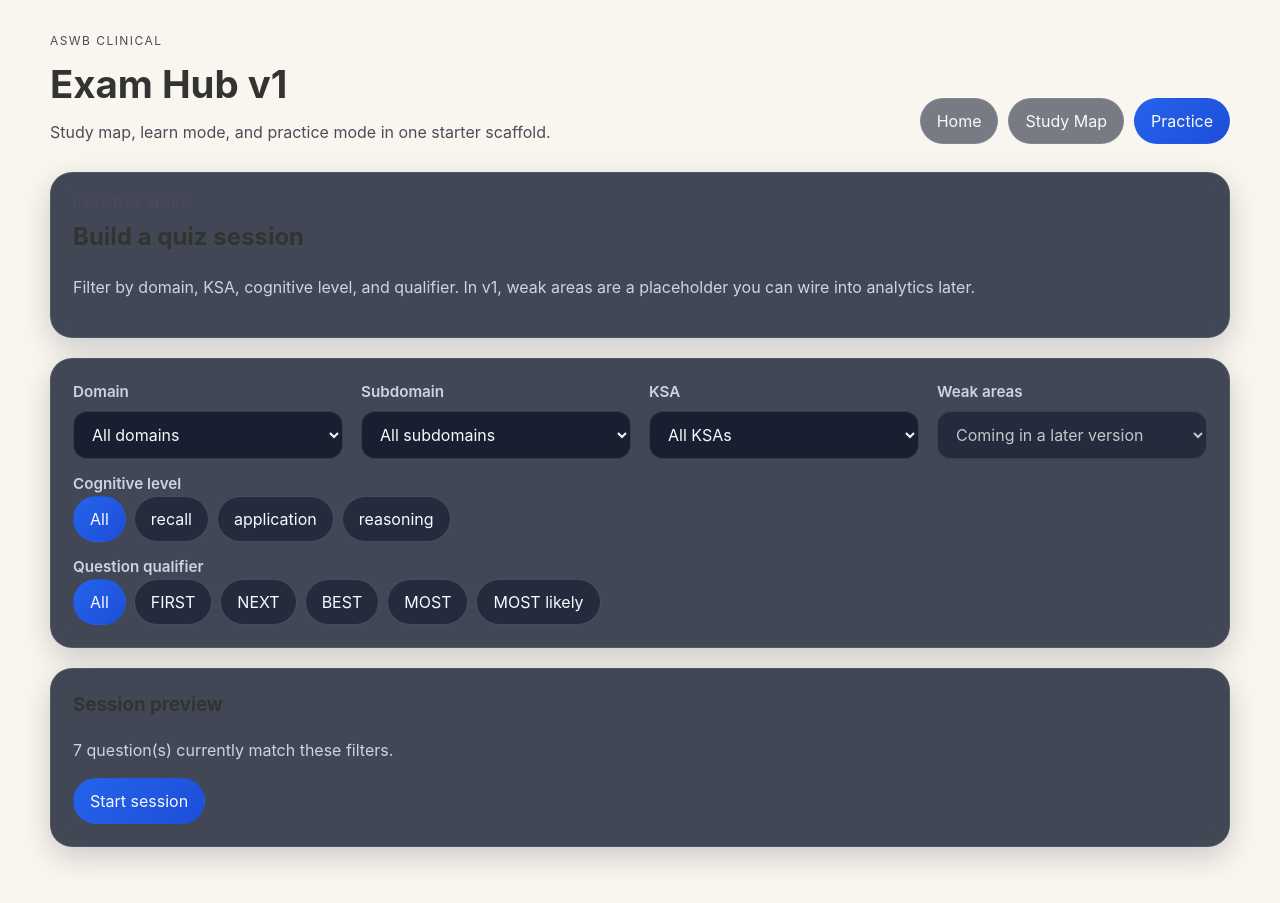
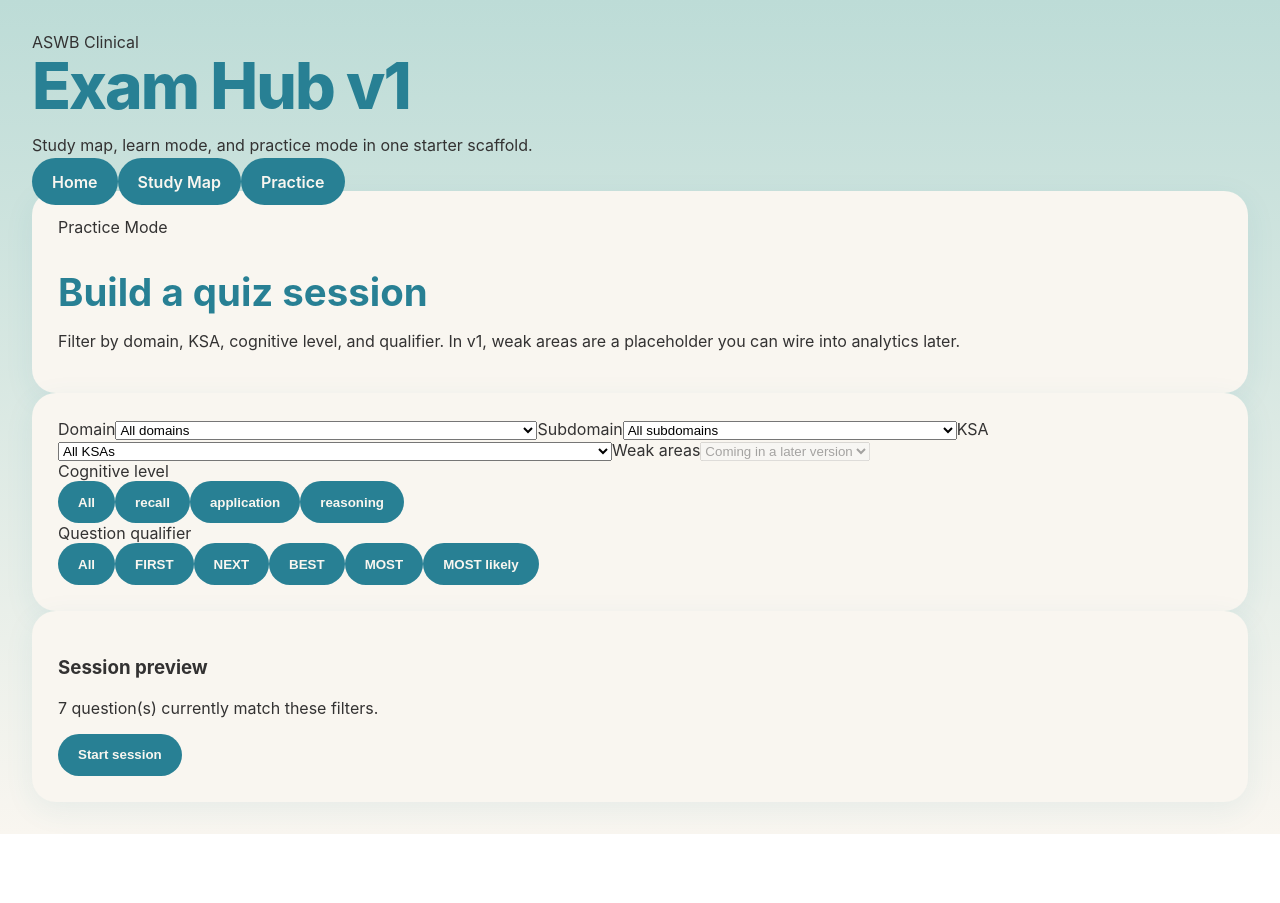
Before and after one commit to mgagliardimhp/aswb-study-guide, a React (Vite) app in the folder aswb-exam-hub-v1/: page /aswb-study-guide/practice in a window 1280 px wide. After the commit the page ends 834 px from the top, so only its background shows below. Built offline with nearby package versions, Linux system fonts and the light colour scheme.

Commit message:
Update styles.css with new color and layout variables
Refactor CSS styles to improve organization and readability.

```diff
--- a/aswb-exam-hub-v1/src/styles.css
+++ b/aswb-exam-hub-v1/src/styles.css
@@ -1,239 +1,285 @@
 :root {
-  font-family: Inter, ui-sans-serif, system-ui, -apple-system, BlinkMacSystemFont, "Segoe UI", sans-serif;
-  line-height: 1.5;
-  font-weight: 400;
-  color: #333332;
-  background: #f9f6f0;
-  font-synthesis: none;
-  text-rendering: optimizeLegibility;
-  -webkit-font-smoothing: antialiased;
-  -moz-osx-font-smoothing: grayscale;
+  /* ===== CORE PALETTE ===== */
+  --core-primary: #288094;
+  --core-secondary: #bddcd7;
+
+  /* ===== DOMAIN COLORS ===== */
+  --domain-1: #ef74bd; /* Human development */
+  --domain-2: #eecff0; /* Assessment */
+  --domain-3: #c7cc1a; /* Psychotherapy */
+  --domain-4: #e16a26; /* Ethics */
+
+  /* ===== NEUTRALS ===== */
+  --bg-light: #f9f6f0;
+  --text-dark: #333232;
+  --border-soft: rgba(51, 50, 50, 0.12);
+
+  /* ===== UI TOKENS ===== */
+  --radius-lg: 24px;
+  --radius-md: 16px;
+  --radius-sm: 12px;
+  --shadow-soft: 0 8px 30px rgba(40, 128, 148, 0.08);
 }
 
-* { box-sizing: border-box; }
+/* ===== GLOBAL ===== */
+* {
+  box-sizing: border-box;
+}
 
 body {
   margin: 0;
-  min-width: 320px;
-  background: #f9f6f0;
-  color: #333332;
+  font-family:
+    Inter,
+    ui-sans-serif,
+    system-ui,
+    -apple-system,
+    BlinkMacSystemFont,
+    "Segoe UI",
+    sans-serif;
+  background: linear-gradient(
+    180deg,
+    var(--core-secondary) 0%,
+    var(--bg-light) 100%
+  );
+  color: var(--text-dark);
+  min-height: 100vh;
 }
 
-a { color: inherit; text-decoration: none; }
-button, select { font: inherit; }
-
-.app-shell { min-height: 100vh; padding: 32px 20px 56px; }
-.topbar, .page-wrap { width: min(1180px, 100%); margin: 0 auto; }
-
-.topbar {
-  display: flex;
-  justify-content: space-between;
-  gap: 24px;
-  align-items: end;
-  margin-bottom: 28px;
-  flex-wrap: wrap;
+#root {
+  min-height: 100vh;
 }
 
-.brand-kicker, .eyebrow {
-  text-transform: uppercase;
-  letter-spacing: 0.12em;
-  font-size: 0.75rem;
-  color: #534957;
-  margin-bottom: 6px;
+/* ===== APP SHELL ===== */
+.app-shell,
+.page-shell,
+.home-shell {
+  min-height: 100vh;
+  padding: 2rem;
+  background: transparent;
 }
 
-.brand-title { margin: 0; font-size: clamp(1.8rem, 3vw, 2.6rem); }
-.brand-subtitle { margin: 6px 0 0; color: #534957; max-width: 42rem; }
-
-.nav { display: flex; gap: 10px; flex-wrap: wrap; }
-
-.nav-link, .button, .chip {
-  border: 1px solid rgba(148, 163, 184, 0.28);
-  background: rgba(15, 23, 42, 0.55);
-  color: #f8fafc;
-  border-radius: 999px;
-  padding: 10px 16px;
-  transition: 160ms ease;
-  cursor: pointer;
+.container,
+.page-container {
+  max-width: 1200px;
+  margin: 0 auto;
 }
 
-.nav-link:hover, .button:hover, .chip:hover {
-  border-color: rgba(147, 197, 253, 0.65);
-  transform: translateY(-1px);
+/* ===== TYPOGRAPHY ===== */
+h1,
+.page-title {
+  font-size: clamp(2.5rem, 5vw, 4rem);
+  line-height: 1.05;
+  margin: 0 0 0.75rem;
+  color: var(--core-primary);
+  font-weight: 800;
+  letter-spacing: -0.03em;
 }
 
-.nav-link.active, .button, .chip.active {
-  background: linear-gradient(135deg, #2563eb, #1d4ed8);
-  border-color: transparent;
+h2,
+.section-title {
+  font-size: clamp(1.75rem, 3vw, 2.5rem);
+  color: var(--core-primary);
+  margin-bottom: 1rem;
 }
 
-.button.secondary {
-  background: rgba(30, 41, 59, 0.82);
-  border-color: rgba(148, 163, 184, 0.28);
+.subtitle,
+.page-subtitle,
+.lead {
+  font-size: 1.1rem;
+  color: rgba(51, 50, 50, 0.75);
+  max-width: 800px;
+  line-height: 1.6;
 }
 
-.card, .nested-card {
-  background: rgba(15, 23, 42, 0.78);
-  border: 1px solid rgba(148, 163, 184, 0.18);
-  border-radius: 22px;
-  padding: 22px;
-  backdrop-filter: blur(10px);
-  box-shadow: 0 10px 30px rgba(2, 6, 23, 0.18);
+/* ===== NAV ===== */
+.navbar,
+.top-nav {
+  display: flex;
+  gap: 0.75rem;
+  align-items: center;
+  justify-content: flex-end;
+  margin-bottom: 2rem;
 }
 
-.nested-card {
-  border-radius: 16px;
-  background: rgba(30, 41, 59, 0.65);
-  padding: 18px;
+.nav-button,
+.nav-link,
+button {
+  border: none;
+  border-radius: 999px;
+  padding: 0.85rem 1.25rem;
+  font-weight: 600;
+  background: var(--core-primary);
+  color: var(--bg-light);
+  cursor: pointer;
+  transition: 0.2s ease;
 }
 
-.stack-lg > * + * { margin-top: 20px; }
-.stack-md > * + * { margin-top: 14px; }
+.nav-button:hover,
+.nav-link:hover,
+button:hover {
+  transform: translateY(-1px);
+  opacity: 0.92;
+}
 
-.grid {
+/* ===== HERO / INTRO ===== */
+.hero-card,
+.intro-card,
+.feature-banner {
+  background: var(--bg-light);
+  border: 1px solid var(--border-soft);
+  border-radius: var(--radius-lg);
+  padding: 2rem;
+  box-shadow: var(--shadow-soft);
+  margin-bottom: 2rem;
+}
+
+/* ===== DOMAIN GRID ===== */
+.domain-grid,
+.card-grid {
   display: grid;
   grid-template-columns: repeat(auto-fit, minmax(260px, 1fr));
-  gap: 18px;
+  gap: 1.5rem;
 }
 
-.two-up { grid-template-columns: repeat(auto-fit, minmax(220px, 1fr)); }
-
-.hero-grid {
-  display: grid;
-  grid-template-columns: 1.7fr 1fr;
-  gap: 18px;
-  align-items: center;
+/* ===== BASE CARD ===== */
+.domain-card,
+.card {
+  background: var(--bg-light);
+  border-radius: var(--radius-lg);
+  padding: 1.5rem;
+  border: 2px solid transparent;
+  box-shadow: var(--shadow-soft);
+  transition: 0.2s ease;
 }
 
-.hero-actions {
-  display: flex;
-  gap: 12px;
-  flex-wrap: wrap;
-  justify-content: flex-start;
+.domain-card:hover,
+.card:hover {
+  transform: translateY(-3px);
 }
 
-.domain-card { display: block; }
-.domain-card h3, .subdomain-block h3, .card h2, .card h3, .nested-card h4 { margin-top: 0; }
-.domain-card p, .card p { color: #cbd5e1; }
+/* ===== DOMAIN COLOR SYSTEM ===== */
+.domain-1 {
+  border-color: var(--domain-1);
+}
 
-.pill {
+.domain-1 .domain-title,
+.domain-1 h3 {
+  color: var(--domain-1);
+}
+
+.domain-2 {
+  border-color: var(--domain-2);
+}
+
+.domain-2 .domain-title,
+.domain-2 h3 {
+  color: #8d6e93;
+}
+
+.domain-3 {
+  border-color: var(--domain-3);
+}
+
+.domain-3 .domain-title,
+.domain-3 h3 {
+  color: #7c8200;
+}
+
+.domain-4 {
+  border-color: var(--domain-4);
+}
+
+.domain-4 .domain-title,
+.domain-4 h3 {
+  color: var(--domain-4);
+}
+
+/* ===== DOMAIN BADGES ===== */
+.badge,
+.domain-badge {
   display: inline-flex;
   align-items: center;
-  justify-content: center;
-  min-height: 28px;
-  padding: 4px 10px;
+  padding: 0.4rem 0.7rem;
   border-radius: 999px;
-  background: rgba(37, 99, 235, 0.16);
-  color: #bfdbfe;
-  border: 1px solid rgba(147, 197, 253, 0.2);
   font-size: 0.85rem;
-  margin-bottom: 10px;
+  font-weight: 700;
+  background: var(--core-secondary);
+  color: var(--text-dark);
+  margin-bottom: 0.75rem;
 }
 
-.meta-row, .meta-stack {
-  display: flex;
-  gap: 14px;
-  flex-wrap: wrap;
-  color: #93c5fd;
-  font-size: 0.95rem;
+/* ===== LEARN MODE ===== */
+.learn-panel,
+.content-panel,
+.study-panel {
+  background: var(--bg-light);
+  border-left: 6px solid var(--core-primary);
+  border-radius: var(--radius-md);
+  padding: 1.5rem;
+  box-shadow: var(--shadow-soft);
 }
 
-.meta-stack {
-  flex-direction: column;
-  gap: 4px;
-  color: #cbd5e1;
+/* ===== PRACTICE MODE ===== */
+.question-card,
+.practice-card {
+  background: var(--bg-light);
+  border-radius: var(--radius-lg);
+  border: 1px solid var(--border-soft);
+  padding: 1.75rem;
+  box-shadow: var(--shadow-soft);
 }
 
-.subdomain-header {
-  display: flex;
-  gap: 12px;
-  align-items: center;
-  flex-wrap: wrap;
-  margin-bottom: 12px;
+.answer-option {
+  background: white;
+  border: 1px solid var(--border-soft);
+  border-radius: var(--radius-sm);
+  padding: 1rem;
+  margin-top: 0.75rem;
+  cursor: pointer;
+  transition: 0.2s ease;
 }
 
-.ksa-list {
-  display: flex;
-  flex-direction: column;
-  gap: 14px;
+.answer-option:hover {
+  border-color: var(--core-primary);
+  background: rgba(40, 128, 148, 0.04);
 }
 
-.ksa-row {
+/* ===== FILTERS ===== */
+.filter-bar {
   display: flex;
-  justify-content: space-between;
-  gap: 18px;
-  align-items: center;
-  padding: 14px 0;
-  border-top: 1px solid rgba(148, 163, 184, 0.14);
+  gap: 0.75rem;
+  flex-wrap: wrap;
+  margin-bottom: 1.5rem;
 }
 
-.ksa-row:first-child {
-  border-top: 0;
-  padding-top: 0;
+.filter-pill {
+  background: var(--core-secondary);
+  color: var(--text-dark);
+  padding: 0.6rem 1rem;
+  border-radius: 999px;
+  font-weight: 600;
 }
 
-.ksa-copy h4 { margin: 0 0 6px; }
-.tag-row, .chip-row { display: flex; gap: 8px; flex-wrap: wrap; }
-
-.tag {
-  font-size: 0.82rem;
-  padding: 5px 9px;
-  border-radius: 999px;
-  background: rgba(148, 163, 184, 0.15);
-  color: #dbeafe;
-  border: 1px solid rgba(148, 163, 184, 0.18);
+/* ===== LINKS ===== */
+a {
+  color: var(--core-primary);
+  text-decoration: none;
 }
 
-.ksa-actions {
-  display: flex;
-  gap: 10px;
-  flex-wrap: wrap;
-  flex-shrink: 0;
+a:hover {
+  text-decoration: underline;
 }
 
-.text-link {
-  color: #bfdbfe;
-  text-decoration: underline;
-  text-underline-offset: 3px;
+/* ===== RESPONSIVE ===== */
+@media (max-width: 768px) {
+  .app-shell,
+  .page-shell,
+  .home-shell {
+    padding: 1rem;
+  }
+
+  .hero-card,
+  .intro-card {
+    padding: 1.25rem;
+  }
 }
-
-.field { display: flex; flex-direction: column; gap: 8px; }
-.field span, .field-label { font-size: 0.95rem; color: #cbd5e1; font-weight: 600; }
-
-select {
-  width: 100%;
-  border-radius: 14px;
-  padding: 12px 14px;
-  border: 1px solid rgba(148, 163, 184, 0.22);
-  background: rgba(15, 23, 42, 0.82);
-  color: #f8fafc;
-}
-
-.options-list { display: flex; flex-direction: column; gap: 12px; }
-
-.option {
-  width: 100%;
-  text-align: left;
-  border-radius: 16px;
-  padding: 14px 16px;
-  border: 1px solid rgba(148, 163, 184, 0.2);
-  background: rgba(30, 41, 59, 0.6);
-  color: #f8fafc;
-  cursor: pointer;
-  transition: 160ms ease;
-}
-
-.option:hover { border-color: rgba(147, 197, 253, 0.55); }
-.option.selected { border-color: rgba(147, 197, 253, 0.75); background: rgba(30, 64, 175, 0.28); }
-.option.correct { border-color: rgba(74, 222, 128, 0.75); background: rgba(22, 101, 52, 0.35); }
-.option.incorrect { border-color: rgba(248, 113, 113, 0.75); background: rgba(127, 29, 29, 0.35); }
-
-.clean-list { margin: 0; padding-left: 18px; color: #e2e8f0; }
-.clean-list li + li { margin-top: 8px; }
-.push-top { margin-top: 14px; }
-
-@media (max-width: 760px) {
-  .hero-grid { grid-template-columns: 1fr; }
-  .ksa-row { flex-direction: column; align-items: flex-start; }
-  .topbar { align-items: flex-start; }
-}
```
